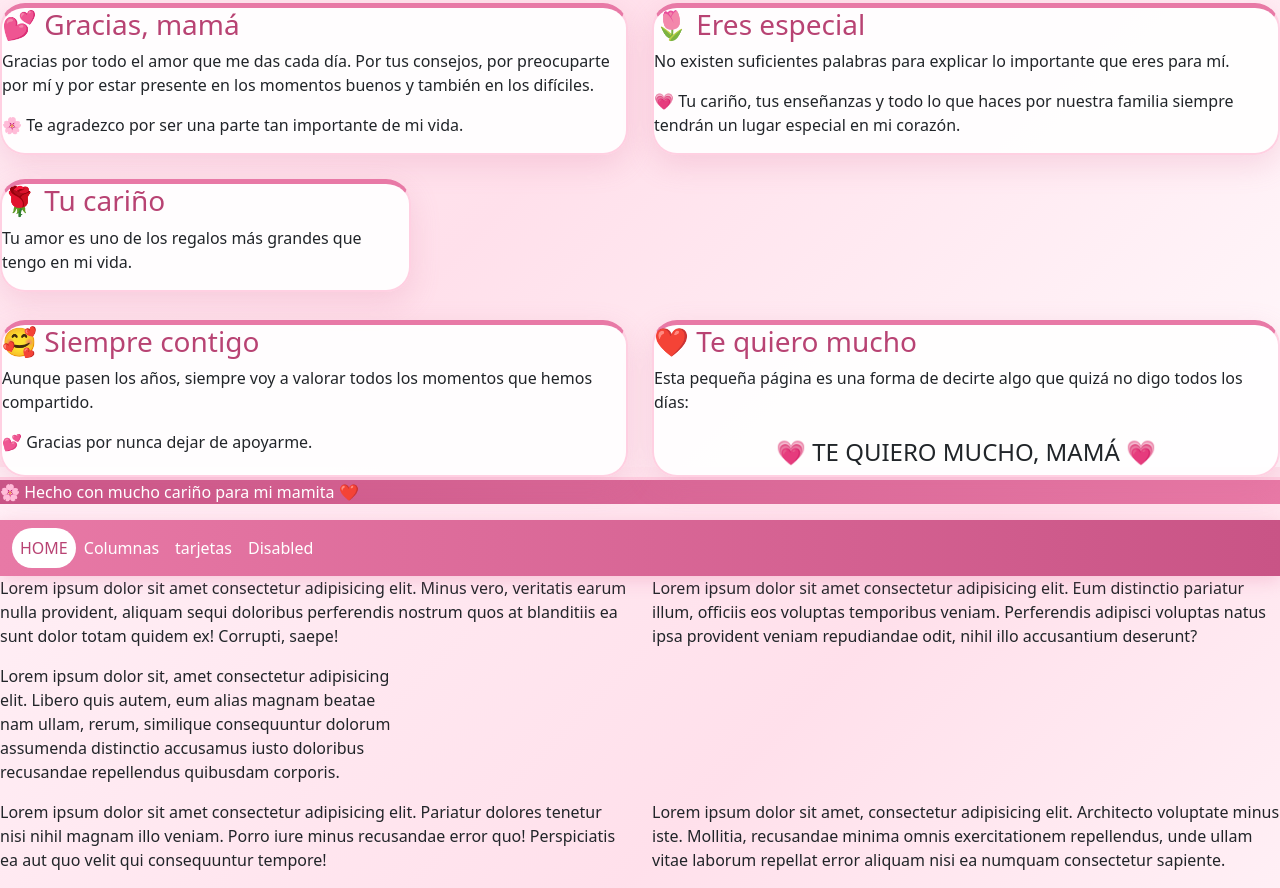
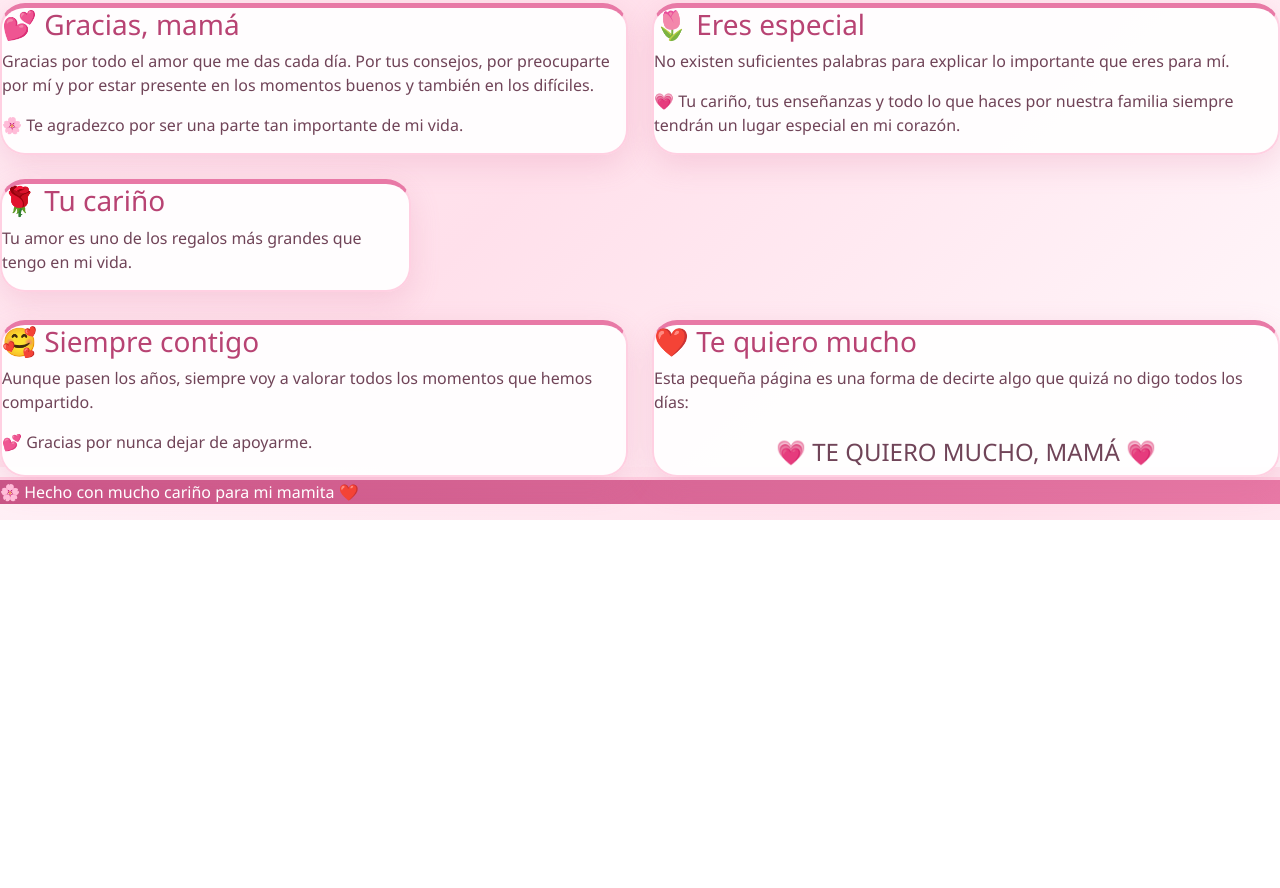
Before and after one commit to josuedmg77/mi-pagina, a plain HTML site: page columnas.html in a window 1280 px wide. Shown: the part 333-1221 px from the top of the page. After the commit the page ends 853 px from the top, so only its background shows below. Drawn offline with nearby package versions, Linux system fonts and the light colour scheme.

Commit message:
Update columnas.html

```diff
--- a/columnas.html
+++ b/columnas.html
@@ -14,13 +14,13 @@
     <link rel="stylesheet"
         href="https://cdn.jsdelivr.net/npm/bootstrap-icons@1.11.3/font/bootstrap-icons.min.css">
 
-    <!-- Nuestro CSS -->
+    <!-- CSS personalizado -->
     <link rel="stylesheet" href="style.css">
 </head>
 
 <body>
 
-    <!-- NAVBAR -->
+    <!-- BARRA DE NAVEGACIÓN -->
     <nav class="navbar navbar-expand-sm navbar-dark">
 
         <div class="container">
@@ -79,10 +79,10 @@
     </nav>
 
 
-    <!-- CONTENIDO -->
-
+    <!-- CONTENIDO PRINCIPAL -->
     <main class="contenido">
 
+        <!-- ENCABEZADO -->
         <section class="hero">
 
             <h1>🌷 Momentos para mi mamita 🌷</h1>
@@ -94,10 +94,10 @@
         </section>
 
 
-        <!-- PRIMERA FILA -->
-
+        <!-- PRIMERA FILA DE COLUMNAS -->
         <div class="row g-4">
 
+            <!-- COLUMNA 1 -->
             <div class="col-sm-6">
 
                 <div class="video-card h-100">
@@ -123,6 +123,7 @@
             </div>
 
 
+            <!-- COLUMNA 2 -->
             <div class="col-sm-6">
 
                 <div class="video-card h-100">
@@ -147,8 +148,7 @@
             </div>
 
 
-            <!-- TERCERA COLUMNA -->
-
+            <!-- COLUMNA 3 -->
             <div class="col-sm-4">
 
                 <div class="video-card h-100">
@@ -170,9 +170,9 @@
 
 
         <!-- SEGUNDA FILA -->
-
         <div class="row g-4 mt-1">
 
+            <!-- COLUMNA 4 -->
             <div class="col-sm-6">
 
                 <div class="video-card h-100">
@@ -195,6 +195,7 @@
             </div>
 
 
+            <!-- COLUMNA 5 -->
             <div class="col-sm-6">
 
                 <div class="video-card h-100">
@@ -221,8 +222,7 @@
     </main>
 
 
-    <!-- FOOTER -->
-
+    <!-- PIE DE PÁGINA -->
     <footer>
 
         <p>
@@ -233,88 +233,8 @@
 
 
     <!-- Bootstrap JavaScript -->
-
     <script src="https://cdn.jsdelivr.net/npm/bootstrap@5.3.8/dist/js/bootstrap.bundle.min.js"></script>
 
 </body>
 
-</html><!DOCTYPE html>
-<html lang="en">
-
-<head>
-    <meta charset="UTF-8">
-    <meta name="viewport" content="width=device-width, initial-scale=1.0">
-    <title>Document</title>
-</head>
-<!-- Latest compiled and minified CSS -->
-<link href="https://cdn.jsdelivr.net/npm/bootstrap@5.3.8/dist/css/bootstrap.min.css" rel="stylesheet">
-
-<!-- Latest compiled JavaScript -->
-<script src="https://cdn.jsdelivr.net/npm/bootstrap@5.3.8/dist/js/bootstrap.bundle.min.js"></script>
-</head>
-
-<body>
-    <nav class="navbar navbar-expand-sm bg-success navbar-dark">
-        <div class="container-fluid">
-            <ul class="navbar-nav">
-                <li class="nav-item">
-                    <a class="nav-link active" href="index.html">HOME</a>
-                </li>
-                <li class="nav-item">
-                    <a class="nav-link" href="columnas.html">Columnas</a>
-                </li>
-                <li class="nav-item">
-                    <a class="nav-link" href="tarjetas.html">tarjetas</a>
-                </li>
-                <li class="nav-item">
-                    <a class="nav-link disabled" href="#">Disabled</a>
-                </li>
-            </ul>
-        </div>
-    </nav>
-    <div class="row">
-        <div class="col-sm-6">
-            <p>
-                Lorem ipsum dolor sit amet consectetur adipisicing elit. Minus vero, veritatis earum nulla provident,
-                aliquam sequi doloribus perferendis nostrum quos at blanditiis ea sunt dolor totam quidem ex! Corrupti,
-                saepe!
-            </p>
-        </div>
-        <div class="col-sm-6">
-            <p>
-                Lorem ipsum dolor sit amet consectetur adipisicing elit. Eum distinctio pariatur illum, officiis eos
-                voluptas temporibus veniam. Perferendis adipisci voluptas natus ipsa provident veniam repudiandae odit,
-                nihil illo accusantium deserunt?
-            </p>
-        </div>
-        <div class="col-sm-4">
-            <p>
-                Lorem ipsum dolor sit, amet consectetur adipisicing elit. Libero quis autem, eum alias magnam beatae nam
-                ullam, rerum, similique consequuntur dolorum assumenda distinctio accusamus iusto doloribus recusandae
-                repellendus quibusdam corporis.
-            </p>
-        </div>
-    </div>
-
-    <div class="row">
-        <div class="col-sm-6">
-            <p>Lorem ipsum dolor sit amet consectetur adipisicing elit. Pariatur dolores tenetur nisi nihil magnam illo
-                veniam. Porro iure minus recusandae error quo! Perspiciatis ea aut quo velit qui consequuntur tempore!
-
-            </p>
-
-        </div>
-        <div class="col-sm-6">
-            <p>Lorem ipsum dolor sit amet, consectetur adipisicing elit. Architecto voluptate minus iste. Mollitia,
-                recusandae minima omnis exercitationem repellendus, unde ullam vitae laborum repellat error aliquam nisi
-                ea numquam consectetur sapiente.</p>
-
-        </div>
-
-    </div>
-
-
-
-</body>
-
 </html>
```
